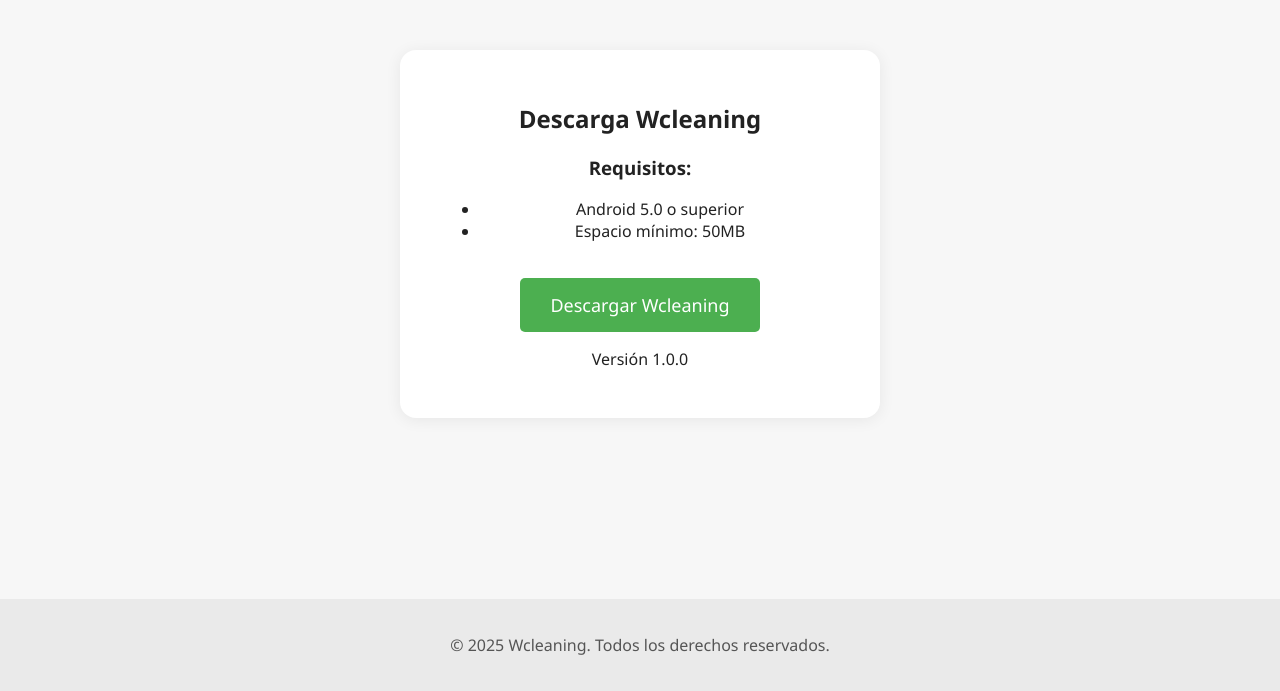
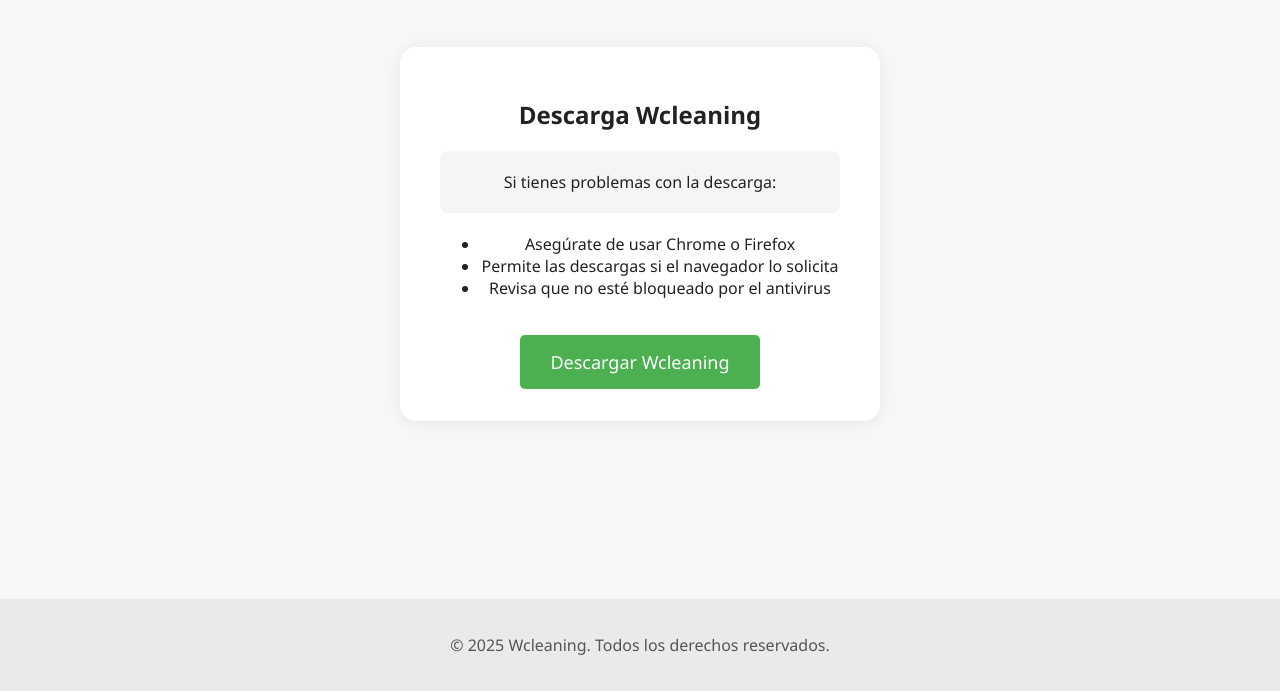
Before and after one commit to Leonard-3126/Wcleaning-web, a plain HTML site: page index.html in a window 1280 px wide. Shown: the part 109-800 px from the top of the page. Drawn offline with Linux system fonts and the light colour scheme.

Commit message:
descarga directa

```diff
--- a/index.html
+++ b/index.html
@@ -14,15 +14,17 @@
         <section class="descarga">
             <h2>Descarga Wcleaning</h2>
             <div class="download-container">
-                <h3>Requisitos:</h3>
+                <p class="download-info">Si tienes problemas con la descarga:</p>
                 <ul>
-                    <li>Android 5.0 o superior</li>
-                    <li>Espacio mínimo: 50MB</li>
+                    <li>Asegúrate de usar Chrome o Firefox</li>
+                    <li>Permite las descargas si el navegador lo solicita</li>
+                    <li>Revisa que no esté bloqueado por el antivirus</li>
                 </ul>
-                <a href="app-release.apk" class="boton-descarga" download>
+                <a href="https://github.com/Leonard-3126/Wcleaning-web/releases/download/v1.0.0/wcleaning.apk"
+                   class="boton-descarga"
+                   type="application/vnd.android.package-archive">
                     Descargar Wcleaning
                 </a>
-                <p class="version">Versión 1.0.0</p>
             </div>
         </section>
     </main>
```
